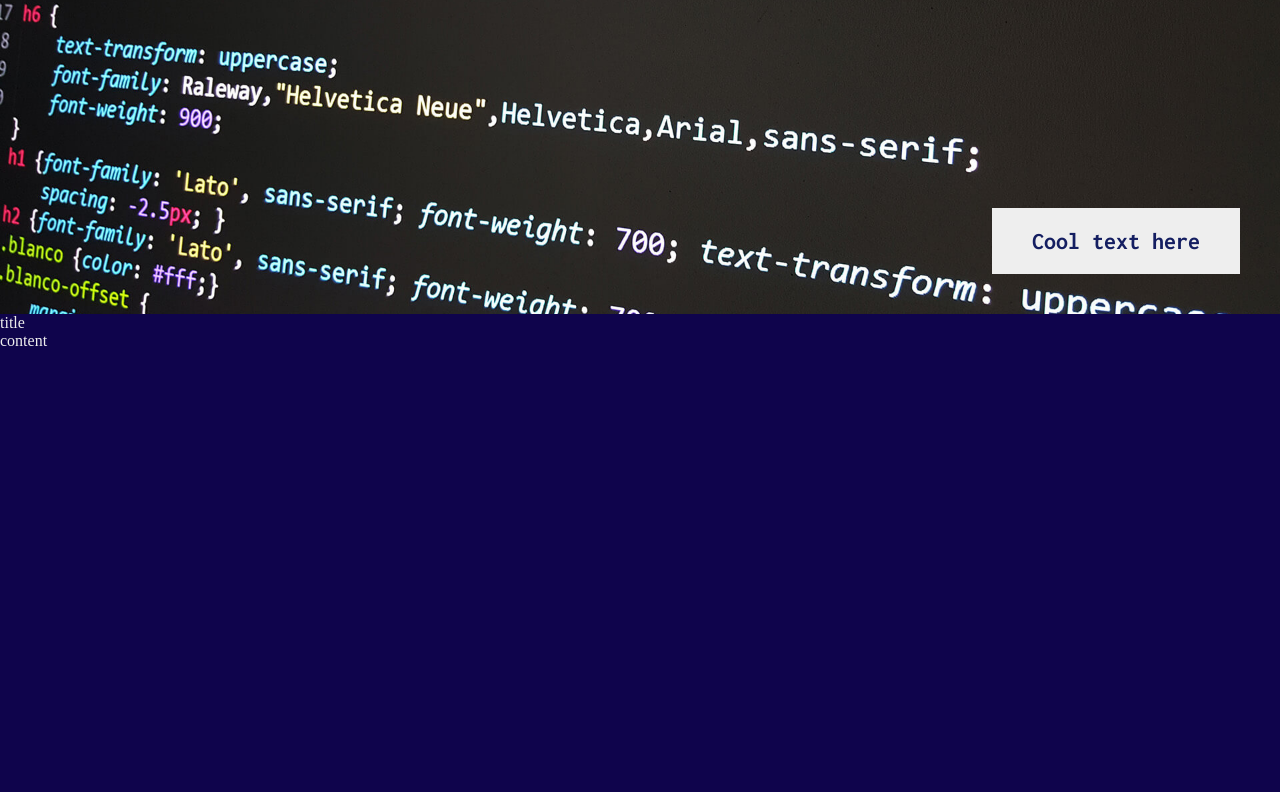
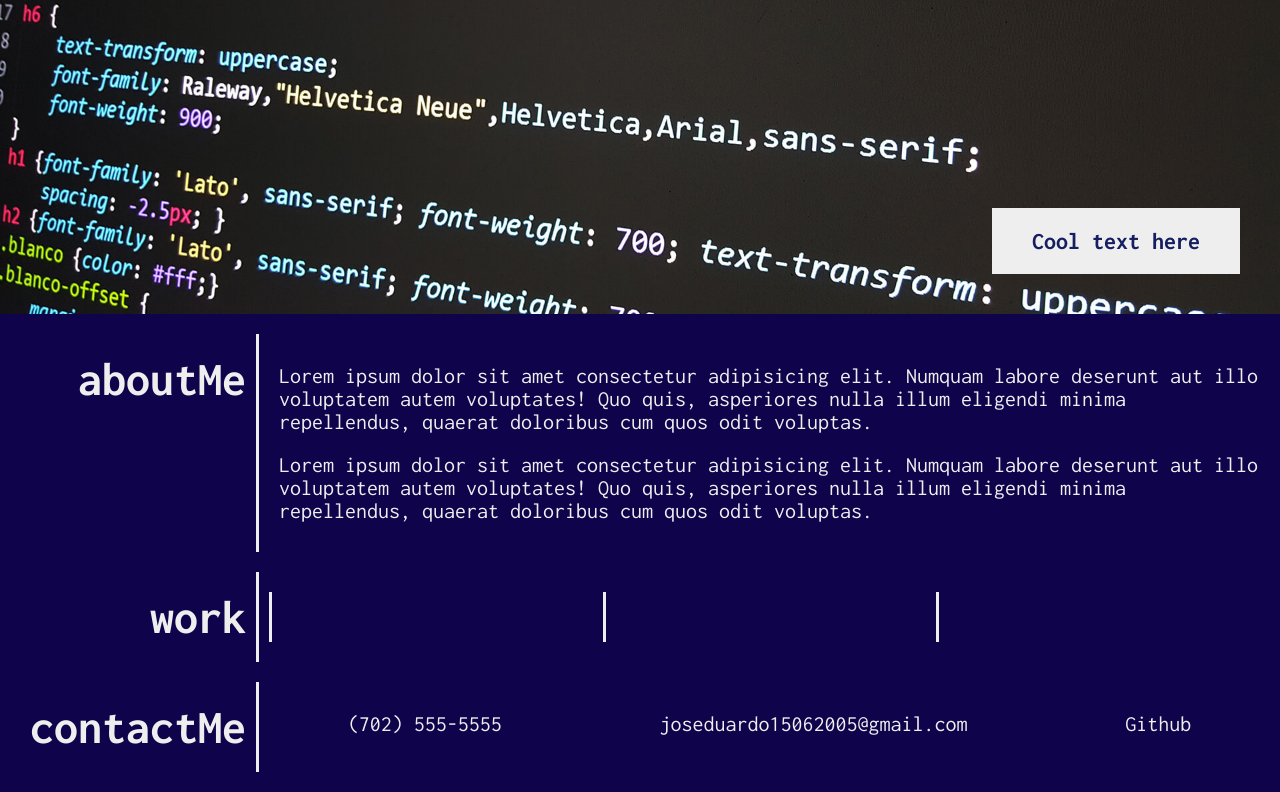
Before and after one commit to joseduardo15062005/portafolio, a plain HTML site: page index.html in a window 1280 px wide. Shown: the part 403-1195 px from the top of the page. Before the commit the page ends 800 px from the top, so only its background shows below. Drawn offline with Linux system fonts and the light colour scheme.

Commit message:
add contact-me section

```diff
--- a/assets/css/style.css
+++ b/assets/css/style.css
@@ -32,7 +32,7 @@ a {
 header{
     display: flex;
     justify-content: space-between;
-    background-color: var(--blue);
+    background-color: var(--dark-blue);
     color: var(--dark-blue);
     padding: 15px 50px 15px 0;
     font-family: 'Roboto',sans-serif;
@@ -75,11 +75,55 @@ header nav ul{
     justify-content: flex-end;
     align-items: flex-end;
     padding:40px;
+    margin-bottom: 20px;
 }
 
-.hero h2{
+ .hero-title {
     background-color: var(--gray);
     color: var(--blue);
     font-family: 'Inconsolata',monospace;
     padding:20px 40px;
 }
+
+section{
+    display: flex;
+    justify-content: center;
+    margin-bottom: 20px;
+}
+
+.title {
+    font-family: 'Inconsolata', monospace;
+    font-size: 48px;
+    width: 20%;
+    text-align: right;
+    padding:20px 10px;
+}
+
+
+section div{
+    width: 80%;
+    border-left: 3px solid var(--gray);
+    padding:20px 10px;
+}
+
+section div p{
+     font-family: 'Inconsolata',monospace;
+     font-size: 22px;
+     padding: 10px;
+}
+
+section div a {
+    font-family: 'Inconsolata', monospace;
+    font-size: 22px;
+    padding: 10px;
+}
+
+
+.work{
+    display: flex;
+}
+
+.contact-me{
+    display: flex;
+    justify-content: space-around;
+}
--- a/index.html
+++ b/index.html
@@ -23,12 +23,42 @@
         </nav>
     </header>
     <section class="hero">
-        <h2>Cool text here</h2>
+        <h2 class="hero-title">Cool text here</h2>
     </section>
+
     <section>
-        <div>title</div>
-        <div>
-            content
+        <h2 class="title">aboutMe</h2>
+        <div class="about-me">
+            <p>
+                Lorem ipsum dolor sit amet consectetur adipisicing elit.
+                Numquam labore deserunt aut illo voluptatem autem voluptates! Quo quis,
+                asperiores nulla illum eligendi minima repellendus, quaerat doloribus cum quos odit voluptas.
+
+            </p>
+            <p>
+                Lorem ipsum dolor sit amet consectetur adipisicing elit.
+                Numquam labore deserunt aut illo voluptatem autem voluptates! Quo quis,
+                asperiores nulla illum eligendi minima repellendus, quaerat doloribus cum quos odit voluptas.
+
+            </p>
+        </div>
+    </section>
+
+    <section>
+        <h2 class="title">work</h2>
+        <div class="work">
+           <div class="main-work"></div>
+           <div class="work"></div>
+           <div class="work"></div>
+        </div>
+    </section>
+
+    <section>
+        <h2 class="title">contactMe</h2>
+        <div class="contact-me">
+            <a href="tel:7025555555">(702) 555-5555</a>
+            <a href="mailto:joseduardo15062005@gmail.com">joseduardo15062005@gmail.com</a>
+            <a href="https://github.com/joseduardo15062005">Github</a>
         </div>
     </section>
 
```
